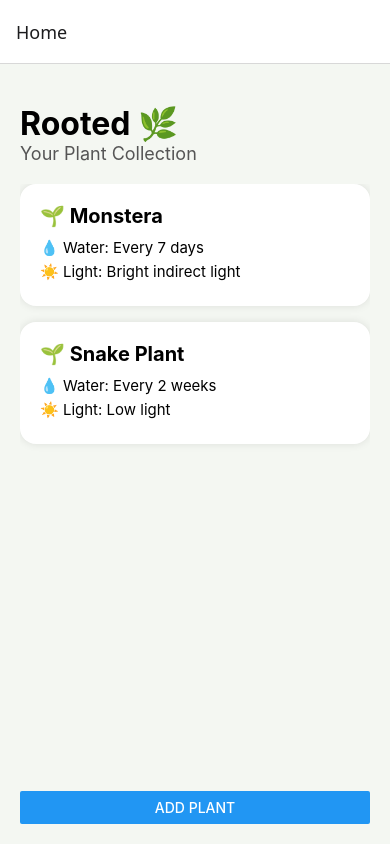
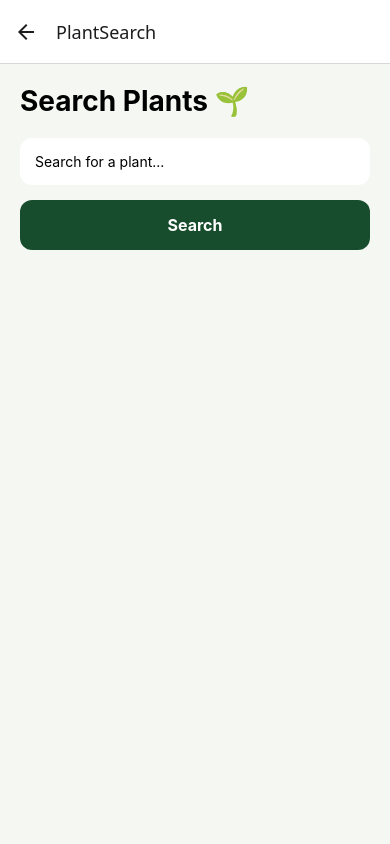
Before and after one commit to jenieciajae/RootedBlank, a React Native app: screen /PlantSearch in a window 390 px wide. Built offline with nearby package versions, Linux system fonts and the light colour scheme.

Commit message:
Added plant search API integration and add plant flow

```diff
--- /dev/null
+++ b/src/api/plantApi.ts
@@ -0,0 +1,21 @@
+const API_KEY = "sk-zhb06a6811c96497719034";
+
+export async function searchPlants(query: string) {
+
+try{
+const response = await fetch(
+      `https://perenual.com/api/v2/species-list?key=${API_KEY}&q=${encodeURIComponent(query)}`
+    );
+
+    if (!response.ok) {
+      throw new Error("Failed to fetch plants.");
+    }
+
+    const data = await response.json();
+
+    return data.data || [];
+  } catch (error) {
+    console.error("Plant search error:", error);
+    return [];
+  }
+}
--- a/src/context/PlantContext.tsx
+++ b/src/context/PlantContext.tsx
@@ -20,6 +20,7 @@ type PlantContextType = {
   plants: Plant[];
   addPlant: (plant: Omit<Plant, "id">) => void;
   deletePlant: (id: string) => void;
+  updatePlant: (plant: Plant) => void;
 };
 
 
@@ -123,14 +124,25 @@ export function PlantProvider({ children }: any) {
 
   };
 
+const updatePlant = (updatedPlant: Plant) => {
 
+  setPlants((currentPlants) =>
+    currentPlants.map((plant) =>
+      plant.id === updatedPlant.id
+        ? updatedPlant
+        : plant
+    )
+  );
+
+};
   return (
     <PlantContext.Provider
       value={{
-        plants,
-        addPlant,
-        deletePlant,
-      }}
+  plants,
+  addPlant,
+  deletePlant,
+  updatePlant,
+}}
     >
       {children}
     </PlantContext.Provider>
--- a/src/navigation/AppNavigator.tsx
+++ b/src/navigation/AppNavigator.tsx
@@ -4,6 +4,8 @@ import { createNativeStackNavigator } from "@react-navigation/native-stack";
 import HomeScreen from "../screens/HomeScreen";
 import AddPlantScreen from "../screens/AddPlantScreen";
 import PlantDetailsScreen from "../screens/PlantDetailsScreen";
+import EditPlantScreen from "../screens/EditPlantScreen";
+import PlantSearch from "../screens/PlantSearch";
 
 const Stack = createNativeStackNavigator();
 
@@ -23,6 +25,14 @@ export default function AppNavigator() {
         <Stack.Screen
             name="PlantDetails"
             component={PlantDetailsScreen}
+        />
+        <Stack.Screen
+             name="EditPlant"
+             component={EditPlantScreen}
+        />
+        <Stack.Screen
+  name="PlantSearch"
+  component={PlantSearch}
 />
       </Stack.Navigator>
     </NavigationContainer>
--- /dev/null
+++ b/src/screens/EditPlantScreen.tsx
@@ -0,0 +1,106 @@
+import {
+  View,
+  Text,
+  TextInput,
+  Button,
+  StyleSheet,
+} from "react-native";
+
+import { useState } from "react";
+import { usePlants } from "../context/PlantContext";
+
+
+export default function EditPlantScreen({ route, navigation }: any) {
+
+  const { plant } = route.params;
+
+  const { updatePlant } = usePlants();
+
+
+  const [name, setName] = useState(plant.name);
+  const [water, setWater] = useState(plant.water);
+  const [light, setLight] = useState(plant.light);
+
+
+
+  const handleSave = () => {
+
+    updatePlant({
+      id: plant.id,
+      name,
+      water,
+      light,
+    });
+
+
+    navigation.navigate("Home");
+
+  };
+
+
+
+  return (
+    <View style={styles.container}>
+
+      <Text style={styles.title}>
+        Edit {plant.name} 🌱
+      </Text>
+
+
+      <TextInput
+        style={styles.input}
+        value={name}
+        onChangeText={setName}
+      />
+
+
+      <TextInput
+        style={styles.input}
+        value={water}
+        onChangeText={setWater}
+      />
+
+
+      <TextInput
+        style={styles.input}
+        value={light}
+        onChangeText={setLight}
+      />
+
+
+      <Button
+        title="Save Changes"
+        onPress={handleSave}
+      />
+
+    </View>
+  );
+}
+
+
+
+const styles = StyleSheet.create({
+
+  container: {
+    flex: 1,
+    padding: 20,
+    backgroundColor: "#f4f7f2",
+  },
+
+
+  title: {
+    fontSize: 28,
+    fontWeight: "bold",
+    marginBottom: 30,
+  },
+
+
+  input: {
+    backgroundColor: "white",
+    padding: 15,
+    borderRadius: 12,
+    marginBottom: 15,
+    fontSize: 16,
+  },
+
+});
--- a/src/screens/HomeScreen.tsx
+++ b/src/screens/HomeScreen.tsx
@@ -34,6 +34,10 @@ export default function HomeScreen({ navigation }: any) {
         title="Add Plant"
         onPress={() => navigation.navigate("AddPlant")}
       />
+      <Button
+  title="Search Plants 🌱"
+  onPress={() => navigation.navigate("PlantSearch")}
+/>
 
     </View>
   );
--- a/src/screens/PlantDetailsScreen.tsx
+++ b/src/screens/PlantDetailsScreen.tsx
@@ -57,7 +57,18 @@ export default function PlantDetailsScreen({ route, navigation }: any) {
         </Text>
       </View>
 
-
+    <Pressable
+    style={styles.editButton}
+     onPress={() =>
+    navigation.navigate("EditPlant", {
+      plant,
+    })
+  }
+        >
+         <Text style={styles.editText}>
+         ✏️ Edit Plant
+        </Text>
+        </Pressable>
       <Pressable
         style={styles.deleteButton}
         onPress={handleDelete}
@@ -130,5 +141,17 @@ const styles = StyleSheet.create({
     fontWeight: "bold",
     fontSize: 16,
   },
+editButton: {
+  backgroundColor: "#174d2c",
+  padding: 16,
+  borderRadius: 14,
+  alignItems: "center",
+  marginTop: 20,
+},
 
+editText: {
+  color: "white",
+  fontWeight: "bold",
+  fontSize: 16,
+},
 });
--- /dev/null
+++ b/src/screens/PlantSearch.tsx
@@ -0,0 +1,176 @@
+import React, { useState } from "react";
+import { usePlants } from "../context/PlantContext";
+import {
+  View,
+ Text,
+  TextInput,
+  Pressable,
+  FlatList,
+  Image,
+  StyleSheet,
+} from "react-native";
+
+import { searchPlants } from "../api/plantApi";
+
+export default function PlantSearch({ navigation }: any) {
+  const [query, setQuery] = useState("");
+  const [results, setResults] = useState<any[]>([]);
+  const [loading, setLoading] = useState(false);
+  const { addPlant } = usePlants();
+
+  const handleSearch = async () => {
+    if (!query.trim()) return;
+
+    setLoading(true);
+
+    const plants = await searchPlants(query);
+
+    setResults(plants);
+    setLoading(false);
+  };
+
+  return (
+    <View style={styles.container}>
+
+      <Text style={styles.title}>
+        Search Plants 🌱
+      </Text>
+
+      <TextInput
+        style={styles.input}
+        placeholder="Search for a plant..."
+        value={query}
+        onChangeText={setQuery}
+      />
+
+      <Pressable
+        style={styles.button}
+        onPress={handleSearch}
+      >
+        <Text style={styles.buttonText}>
+          Search
+        </Text>
+      </Pressable>
+
+      {loading && (
+        <Text style={styles.loading}>
+          Searching...
+        </Text>
+      )}
+
+      <FlatList
+        data={results}
+        keyExtractor={(item) => item.id.toString()}
+        renderItem={({ item }) => (
+  <View style={styles.card}>
+
+    {item.default_image?.regular_url ? (
+      <Image
+        source={{
+          uri: item.default_image.regular_url,
+        }}
+        style={styles.image}
+      />
+    ) : null}
+
+    <Text style={styles.name}>
+      {item.common_name || item.scientific_name?.[0]}
+    </Text>
+
+    <Pressable
+  style={styles.addButton}
+  onPress={() => {
+    addPlant({
+      name: item.common_name || item.scientific_name?.[0] || "Unknown Plant",
+      water: item.watering || "Unknown",
+      light: Array.isArray(item.sunlight)
+        ? item.sunlight.join(", ")
+        : item.sunlight || "Unknown",
+    });
+
+    navigation.navigate("Home");
+  }}
+>
+  <Text style={styles.addButtonText}>
+    Add to My Plants 🌿
+  </Text>
+</Pressable>
+
+  </View>
+)}
+      />
+
+    </View>
+  );
+}
+
+const styles = StyleSheet.create({
+  container: {
+    flex: 1,
+    padding: 20,
+    backgroundColor: "#f4f7f2",
+  },
+
+  title: {
+    fontSize: 28,
+    fontWeight: "bold",
+    marginBottom: 20,
+  },
+
+  input: {
+    backgroundColor: "white",
+    borderRadius: 12,
+    padding: 15,
+    marginBottom: 15,
+  },
+
+  button: {
+    backgroundColor: "#174d2c",
+    padding: 15,
+    borderRadius: 12,
+    alignItems: "center",
+    marginBottom: 20,
+  },
+
+  buttonText: {
+    color: "white",
+    fontWeight: "bold",
+    fontSize: 16,
+  },
+
+  loading: {
+    marginBottom: 15,
+    fontSize: 16,
+  },
+
+  card: {
+    backgroundColor: "white",
+    borderRadius: 16,
+    padding: 15,
+    marginBottom: 15,
+  },
+
+  image: {
+    width: "100%",
+    height: 180,
+    borderRadius: 12,
+    marginBottom: 10,
+  },
+
+  name: {
+    fontSize: 20,
+    fontWeight: "bold",
+  },
+  addButton: {
+  backgroundColor: "#174d2c",
+  padding: 12,
+  borderRadius: 10,
+  alignItems: "center",
+  marginTop: 12,
+},
+
+addButtonText: {
+  color: "white",
+  fontWeight: "bold",
+},
+});
```
